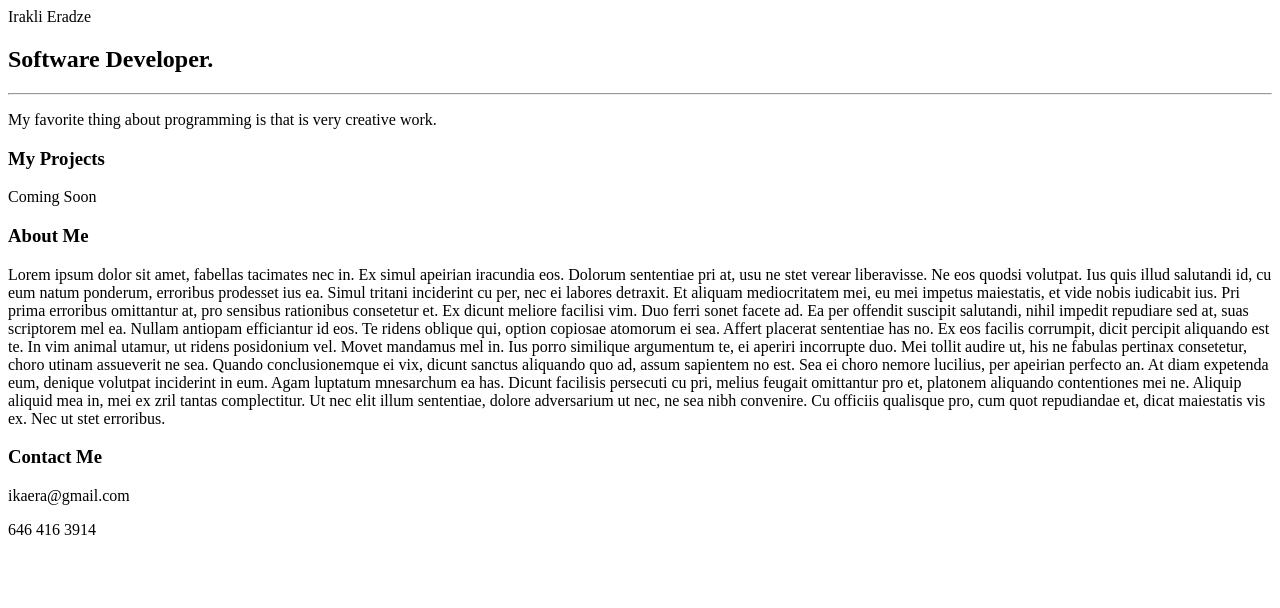
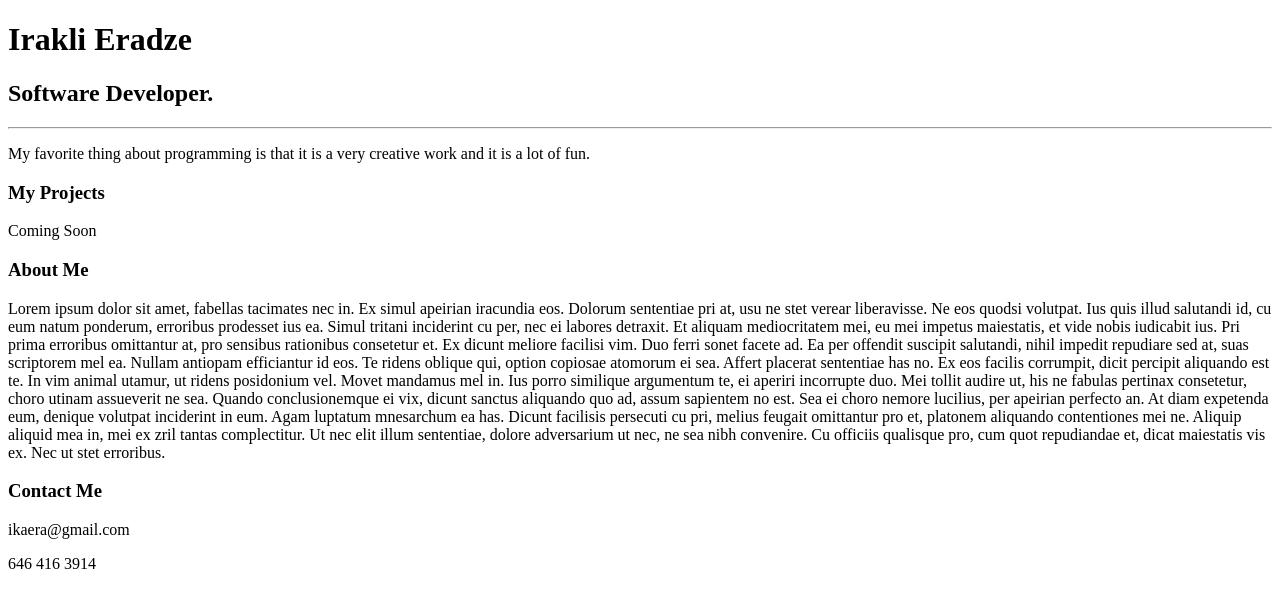
Before and after one commit to ikaera/my-portfolio, a plain HTML site: page index.html in a window 1280 px wide. Drawn offline with Linux system fonts and the light colour scheme.

Commit message:
minor updates to h1 tag

```diff
--- a/index.html
+++ b/index.html
@@ -3,7 +3,7 @@
   <head>
 	<meta charset="utf-8">
 	<meta name="viewport" content="width=device-width">
-	<title>repl.it</title>
+	<title>Irakli Eradze </title>
   </head>
   <body>
 	<!--
@@ -23,11 +23,11 @@
 		  - Add another H3 that contains "Contact Me," a paragraph tag containing your email, and a paragraph tag containing your phone number (these can be fake!).
 	 -->
      <div>
-        <hi>Irakli Eradze</hi>
+        <h1>Irakli Eradze</h1>
         <h2>Software Developer.</h2>
         <hr>
         <p>
-            My favorite thing about programming is that is very creative work.
+            My favorite thing about programming is that it is a very creative work and it is a lot of fun.
         </p>
         <h3>My Projects</h3>
         <p>
```
